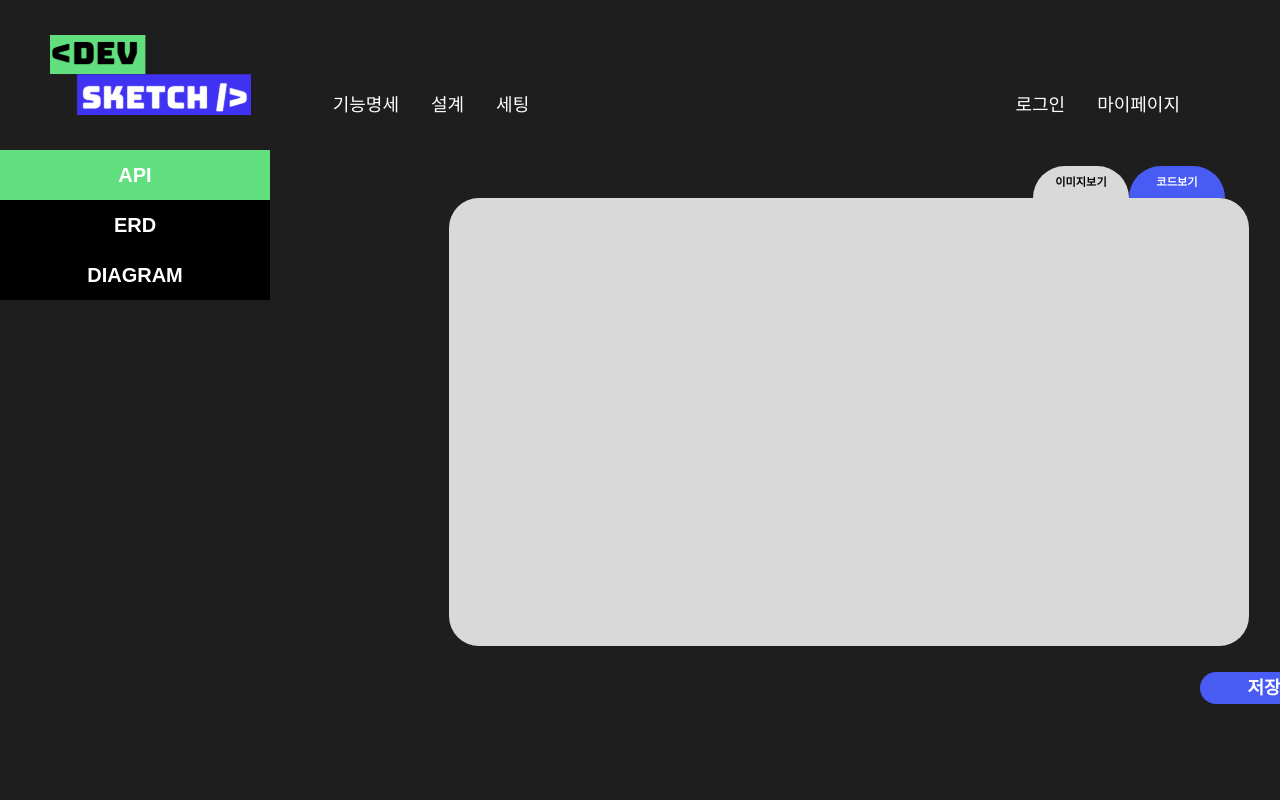
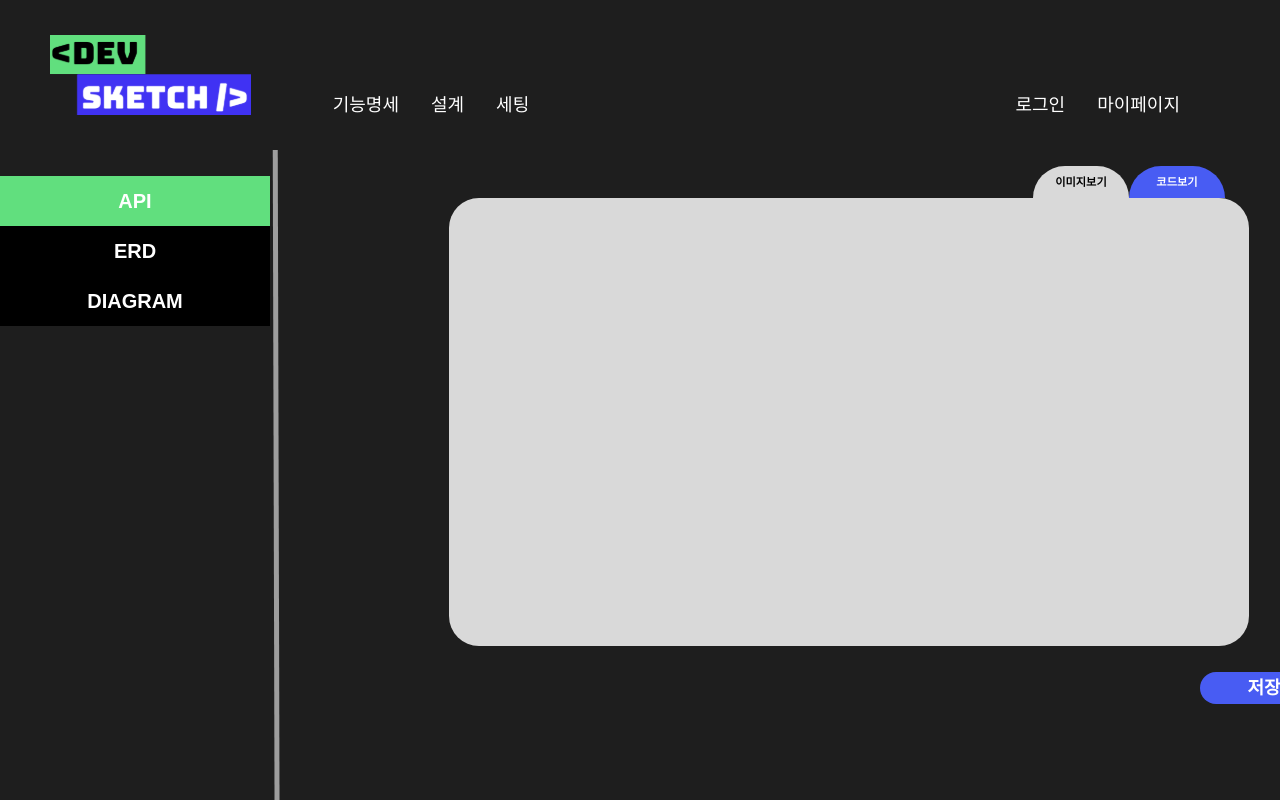
Before and after one commit to 2024-Techeer-Winter-BootCamp-Team-I/Frontend, a React (Vite) app: page /design in a window 1280 px wide. Shown: the top 800 px of the page. Built offline with nearby package versions, Linux system fonts and the light colour scheme.

Commit message:
디자인페이지 레이아웃추가

```diff
--- a/src/App.jsx
+++ b/src/App.jsx
@@ -1,7 +1,6 @@
 import { BrowserRouter as Router, Routes, Route } from 'react-router-dom';
 import Main from './pages/Main'
 import Design from './pages/Design'
-import Test from './pages/Test'
 
 function App() {
   return (
@@ -9,7 +8,6 @@ function App() {
       <Routes>
         <Route path="/main" element={<Main />} />
         <Route path="/design" element={<Design />} />
-        <Route path="/test" element={<Test />} />
        </Routes>
     </Router>
   );
--- a/src/pages/Layout.jsx
+++ b/src/components/Layout.jsx
@@ -1,15 +1,15 @@
-import Navbar from '../components/Navbar';
-import Line from '../components/Line';
+import Navbar from './Navbar';
+import Line from './Line';
 
 // eslint-disable-next-line react/prop-types
 const Layout = ({ children }) => {
   return (
-    <div className="relative min-h-screen w-full bg-black-background">
-      <div className="absolute left-0 top-0 z-20 w-full">
+    <div className="absolute min-h-screen w-full bg-black-background">
+      <div className="absolute left-0 top-0 z-10 w-full">
         <Navbar />
       </div>
 
-      <div className="absolute left-0 top-0 z-30 w-full">
+      <div className="absolute left-0 top-0 z-0 w-full">
         <Line />
       </div>
 
--- a/src/components/Line.jsx
+++ b/src/components/Line.jsx
@@ -3,12 +3,12 @@ import columnLine from '../assets/image/columnLine.svg';
 
 const Line = () => {
   return (
-    <div className="absolute h-screen w-full text-white"> {/*원래 relative였던걸 absolute로 바꾸니까 문제 해결결*/}
+    <div className="absolute h-screen w-full text-white">
       {/* 세로줄 (columnLine) */}
       <img
         src={columnLine}
         alt="columnLine"
-        className="absolute top-[15rem] left-[17rem] right-[30rem] h-[100%] -translate-y-1/3"
+        className="absolute top-[15rem] left-[17rem] right-[30rem] h-[full] -translate-y-1/3"
       />
 
       {/* 가로줄 (rowLine) */}
--- a/src/components/RouteTabs.jsx
+++ b/src/components/RouteTabs.jsx
@@ -17,7 +17,7 @@ function RouteTabs() {
   };
 
   return (
-    <div className="flex flex-col z-[10]">
+    <div className="flex flex-col mt-44 z-[20]">
       {tabsData.map((tab) => {
         const isActive = activeTab === tab.label;
         return (
--- a/src/pages/Design.jsx
+++ b/src/pages/Design.jsx
@@ -1,6 +1,6 @@
 import Button from '../components/Button';
 import MultiViewBox from '../components/MultiViewBox';
-import Navbar from '../components/Navbar';
+import Layout from '../components/Layout';
 import RouteTabs from '../components/RouteTabs';
 
 function Design() {
@@ -10,13 +10,13 @@ function Design() {
                 <MultiViewBox />
             </>
             <>
-                <Navbar />
+                <RouteTabs />
+            </>
+            <>
+                <Layout />
             </>
             <>
                 <Button />
-            </>
-            <>
-                <RouteTabs />
             </>
         </div>
     );
--- a/src/pages/Main.jsx
+++ b/src/pages/Main.jsx
@@ -1,5 +1,4 @@
-
-import Layout from "./Layout";
+import Layout from "../components/Layout";
 
 const Main = () => {
   return (<Layout>
```
